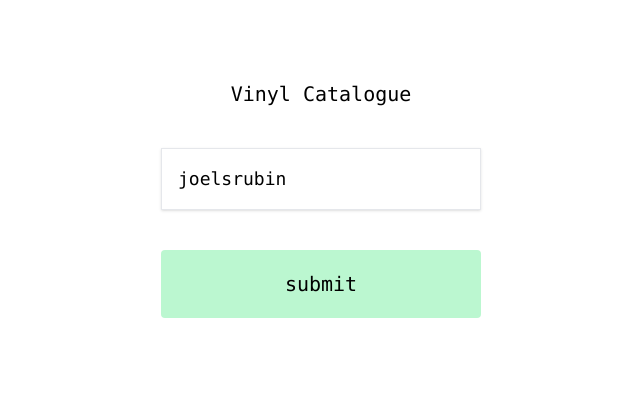
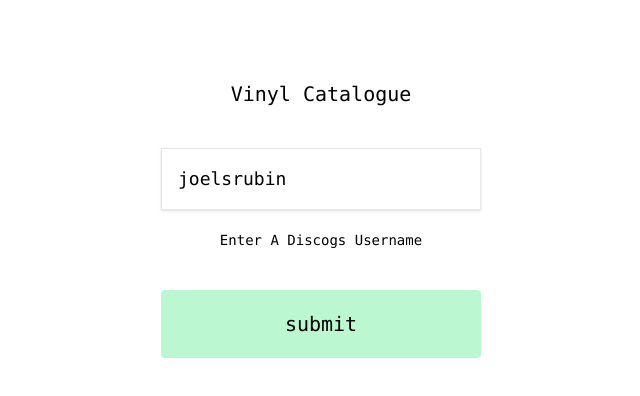
Before and after one commit to joelsrubin/vite-vinyl, a React (Vite) app: page / in a window 1280 px wide. Shown: the top 396 px of the page, without its empty margins (319-959 px from the left). Built offline with nearby package versions, Linux system fonts and the light colour scheme.

Commit message:
update add instructions ;

```diff
--- a/src/pages/Homepage.tsx
+++ b/src/pages/Homepage.tsx
@@ -50,12 +50,17 @@
           placeholder="Enter Discogs Username"
           error={error}
         />
+        <label className="text-sm text-right mt-5">
+          Enter A Discogs Username
+        </label>
         <button
           role="submit"
           onClick={submitHandler}
           className={`${
             isMobile ? "w-1/2" : "w-1/4"
-          } bg-green-200 p-5 rounded hover:bg-green-300 font-mono whitespace-no-wrap text-center text-xl mt-10`}
+          } bg-green-200 p-5 rounded hover:bg-green-300 font-mono whitespace-no-wrap text-center text-xl mt-10 ${
+            isLoading ? "pointer-events-none" : ""
+          }`}
         >
           {isLoading ? <ClipLoader size={20} /> : "submit"}
         </button>
```
